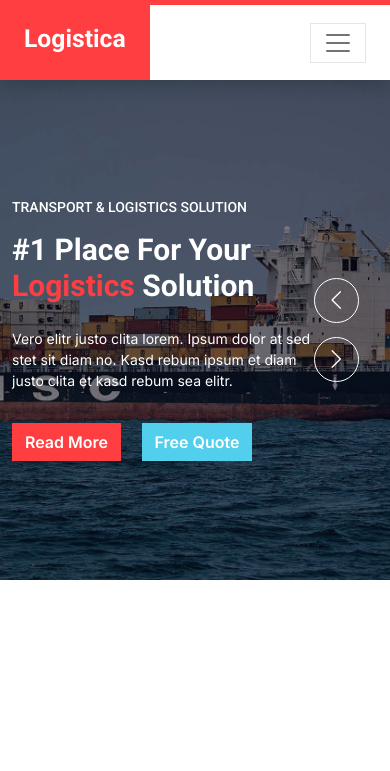
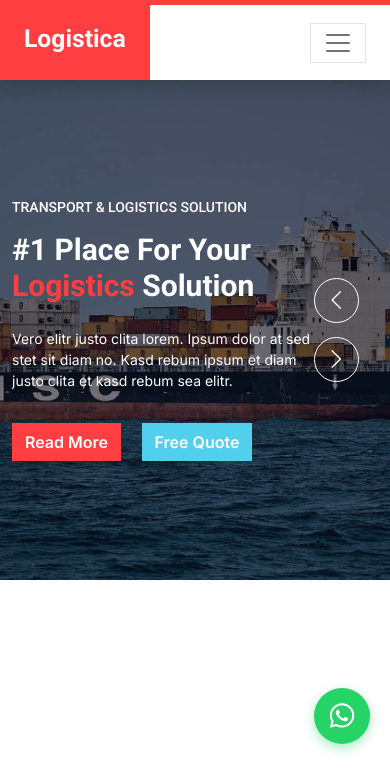
Before and after one commit to asadzgit/cargo360-website, a plain HTML site: page index.html in a window 390 px wide. Shown: the top 771 px of the page. Drawn offline with nearby package versions, Linux system fonts and the light colour scheme.

Commit message:
add whatsapp icon

```diff
--- a/css/style.css
+++ b/css/style.css
@@ -474,3 +474,54 @@
 .footer .copyright a {
     color: var(--light);
 }
+
+.back-to-top{
+    background-color: var(--btnYellowCls);
+    color: white;
+}
+
+.back-to-top:hover{
+    background-color: var(--cmpnyColor);
+    color: white;
+}
+
+/* WhatsApp Floating Button */
+.whatsapp-float {
+  position: fixed;
+  bottom: 110px;
+  right: 45px;
+  width: 60px;
+  height: 60px;
+  background-color: #25D366;
+  color: white;
+  border-radius: 50%;
+  display: flex;
+  align-items: center;
+  justify-content: center;
+  font-size: 32px;
+  box-shadow: 0 4px 12px rgba(37, 211, 102, 0.4);
+  z-index: 999;
+  transition: all 0.3s ease;
+  text-decoration: none;
+  cursor: pointer;
+}
+
+.whatsapp-float:hover {
+  background-color: #20BA5A;
+  transform: scale(1.1);
+  box-shadow: 0 6px 20px rgba(37, 211, 102, 0.6);
+}
+
+.whatsapp-float:active {
+  transform: scale(0.95);
+}
+
+@media (max-width: 768px) {
+  .whatsapp-float {
+    width: 56px;
+    height: 56px;
+    font-size: 28px;
+    bottom: 100px;
+    right: 20px;
+  }
+}
--- a/index.html
+++ b/index.html
@@ -632,6 +632,10 @@
     <!-- Back to Top -->
     <a href="#" class="btn btn-lg btn-primary btn-lg-square rounded-0 back-to-top"><i class="bi bi-arrow-up"></i></a>
 
+    <!-- WhatsApp Floating Button -->
+    <a href="https://wa.me/923337766609" target="_blank" class="whatsapp-float" aria-label="Chat on WhatsApp">
+        <i class="fab fa-whatsapp"></i>
+    </a>
 
     <!-- JavaScript Libraries -->
     <script src="https://code.jquery.com/jquery-3.4.1.min.js"></script>
```
